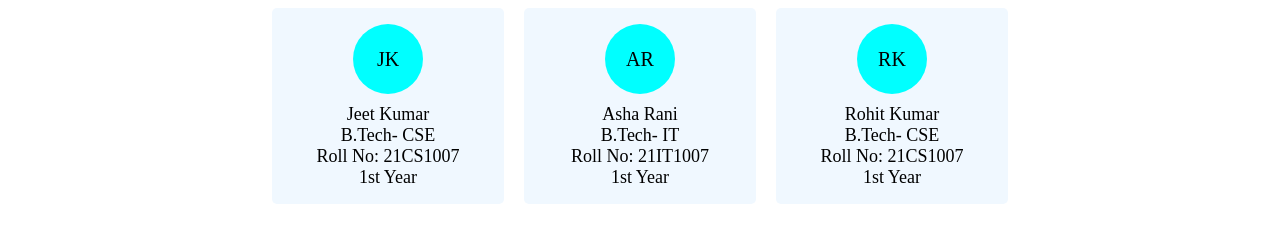
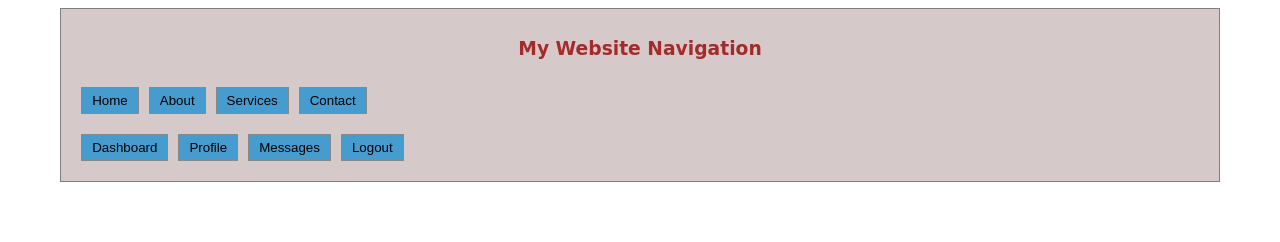
Before and after one commit to aditisrivas21-glitch/Web-Project, a plain HTML site: page index.html in a window 1280 px wide. Drawn offline with Linux system fonts and the light colour scheme.

Commit message:
Add files via upload

```diff
--- a/index.html
+++ b/index.html
@@ -1,73 +1,30 @@
 <!DOCTYPE html>
-<html lang="en">
+<html>
 <head>
-    <meta charset="UTF-8">
-    <meta name="viewport" content="width=device-width, initial-scale=1.0">
-    <title>Student Profile Card</title>
-    <style>
-        .container{
-            display:flex;
-            justify-content:center;
-            align-items: center;
-            flex-wrap: wrap;
-            gap: 20px;
-        }
-        .card{
-            background-color: aliceblue;
-            border-radius: 5px;
-            box-shadow: 0cqb;
-            text-align: center;
-            width:200px;
-            padding: 16px;
-        }
-        .circle{
-            width:70px;
-            height:70px;
-            background-color: aqua;
-            display: flex;
-            justify-content: center;
-            align-items: center;
-            font-size: 20px;
-            border-radius: 50%;
-            flex-wrap: wrap;
-            text-align: center;
-            margin: 0 auto 10px auto;
-        }
-        .name{
-            font-size: 18px;
-        }
-        .detail{
-            font-size: 18px;
-
-        }
-    </style>
+    <title>My Website Navigation</title>
+    <link rel="stylesheet" href="style.css">
 </head>
 <body>
-    <div class = "container">
-    <div class="card">
-        <div class ="circle"> JK </div>
-        <div class ="name "> Jeet Kumar </div>
-        <div class ="detail"> B.Tech- CSE</div>
-        <div class ="detail"> Roll No: 21CS1007</div>
-        <div class ="detail"> 1st Year </div>
+
+<div class="container">
+
+    <h3 class="title">My Website Navigation</h3>
+
+    <div class="nav-box">
+        <button>Home</button>
+        <button>About</button>
+        <button>Services</button>
+        <button>Contact</button>
     </div>
 
-    <div class="card">
-        <div class ="circle"> AR </div>
-        <div class ="name "> Asha Rani </div>
-        <div class ="detail"> B.Tech- IT </div>
-        <div class ="detail"> Roll No: 21IT1007</div>
-        <div class ="detail"> 1st Year </div>
+    <div class="nav-box">
+        <button>Dashboard</button>
+        <button>Profile</button>
+        <button>Messages</button>
+        <button>Logout</button>
     </div>
 
-
-    <div class="card">
-        <div class ="circle"> RK </div>
-        <div class ="name "> Rohit Kumar </div>
-        <div class ="detail"> B.Tech- CSE</div>
-        <div class ="detail"> Roll No: 21CS1007</div>
-        <div class ="detail"> 1st Year </div>
-    </div>
+</div>
 
 </body>
 </html>
--- a/style.css
+++ b/style.css
@@ -1,68 +1,32 @@
 body {
     font-family: Arial, sans-serif;
-    background: #f3f3f3;
 }
 
 .container {
     width: 90%;
-    margin: 20px auto;
-    border: 2px solid #ccc;
-    padding: 20px;
-    background: white;
+    margin: auto;
+    border: 1px solid gray;
+    padding: 10px;
+    background: #d5c9c9;
 }
 
-.header {
-    background: #333;
-    color: white;
+.title {
     text-align: center;
-    padding: 10px;
-    font-size: 22px;
-    font-weight: bold;
+    color: brown;
+    font-family: cursive;
 }
 
-.product-card {
-    width: 250px;
-    margin: 20px auto;
-    padding: 15px;
-    border: 1px solid #ddd;
-    text-align: center;
-    background: #fafafa;
-}
-
-.product-card img {
-    width: 100%;
-    height: auto;
-}
-
-.product-card h3 {
-    margin: 10px 0 5px;
-    font-size: 16px;
-}
-
-.product-card p {
-    font-size: 12px;
-    color: #555;
-}
-
-.price {
-    color: green;
-    font-size: 18px;
-    font-weight: bold;
-}
-
-.old-price {
-    text-decoration: line-through;
-    color: #888;
-    margin-left: 5px;
-    font-size: 14px;
+.nav-box {
+    display: flex;
+    justify-content: flex-start;
+    gap: 10px;
+    padding: 10px;
+    ;
 }
 
 button {
-    margin-top: 10px;
-    width: 150px;
-    padding: 8px;
-    background: #0275d8;
-    color: white;
-    border: none;
+    padding: 5px 10px;
+    border: 1px solid #888;
+    background-color: #469bcf;
     cursor: pointer;
 }
```
